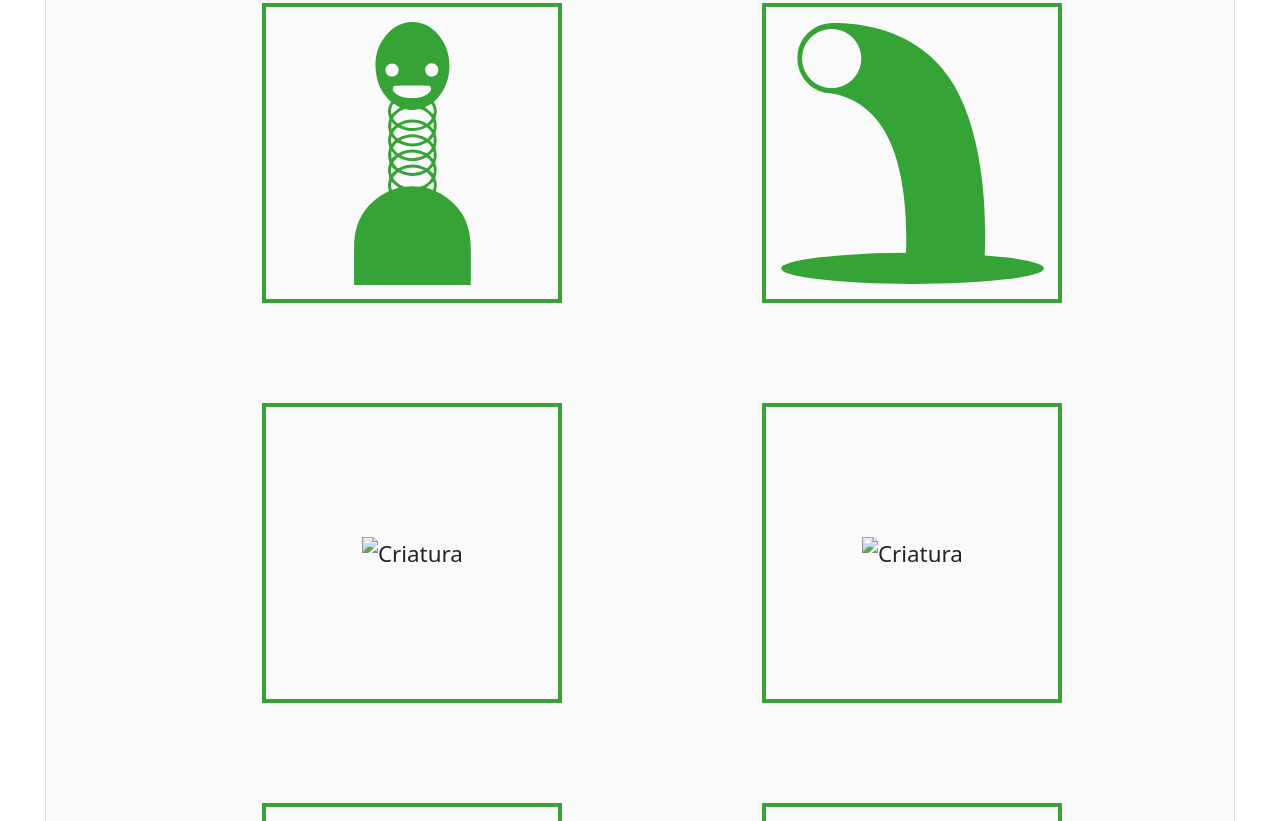
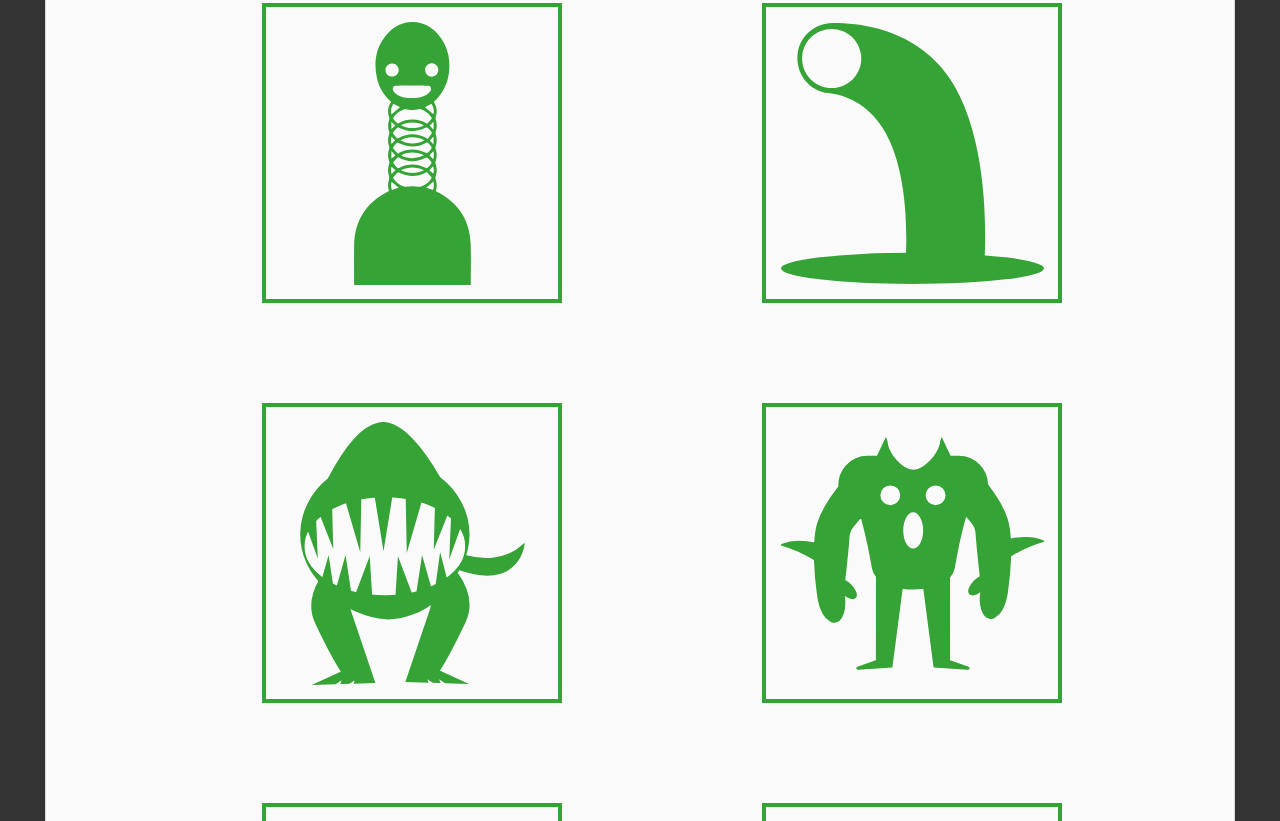
Before and after one commit to Quepongo10/Companypedia, a plain HTML site: page index.html in a window 1280 px wide. Shown: the part 1979-2800 px from the top of the page. Drawn offline with nearby package versions, Linux system fonts and the light colour scheme; a script that the page names is missing; a web font is replaced by a local one.

Commit message:
solo he cambiado el bg color y un par de iconos

```diff
--- a/index.html
+++ b/index.html
@@ -58,8 +58,8 @@
                     <li><img src="/iconos/circuit beesg.svg" alt="Circuit bees"></li>
                     <li><img src="/iconos/coil headg.svg" alt="Coil head"></li>
                     <li><img src="/iconos/earth leviathang.svg" alt="Earth leviathan"></li>
-                    <li><img src="" alt="Criatura"></li>
-                    <li><img src="" alt="Criatura"></li>
+                    <li><img src="/iconos/eyeless dogg.svg" alt="Eyeless dog"></li>
+                    <li><img src="/iconos/forest keeperg.svg" alt="Forest keeper"></li>
                     <li><img src="" alt="Criatura"></li>
                     <li><img src="" alt="Criatura"></li>
                     <li><img src="" alt="Criatura"></li>
--- a/styles.css
+++ b/styles.css
@@ -4,6 +4,7 @@ html {
 }
 
 body {
+    background-color: #333 !important;
     margin: 0;
     padding: 0;
     line-height: 1.6;
@@ -23,17 +24,16 @@ nav li {
 }
 
 nav a {
-    text-decoration: none;
+    text-decoration: underline;
     color: #007BFF;
     font-weight: bold;
 }
 
 /* Focus visible para accesibilidad */
-
-
 h1 {
     padding: 3rem 1em;
 }
+
 /* Secciones y artículos */
 main {
     padding: 2rem;
@@ -47,11 +47,13 @@ article {
     background-color: #fafafa;
 }
 
-/* Criaturas */.flex-container {
+/* Criaturas */
+.flex-container {
   display: flex;
   flex-wrap: wrap;
   justify-content: center;
 }
+
 /* Arreglar los px de aquí para responsividad */
 .flex-container > li {
     width: 300px;
```
Also changed, not shown: iconos/eyeless dogg.svg (added), iconos/forest keeperg.svg (added).
